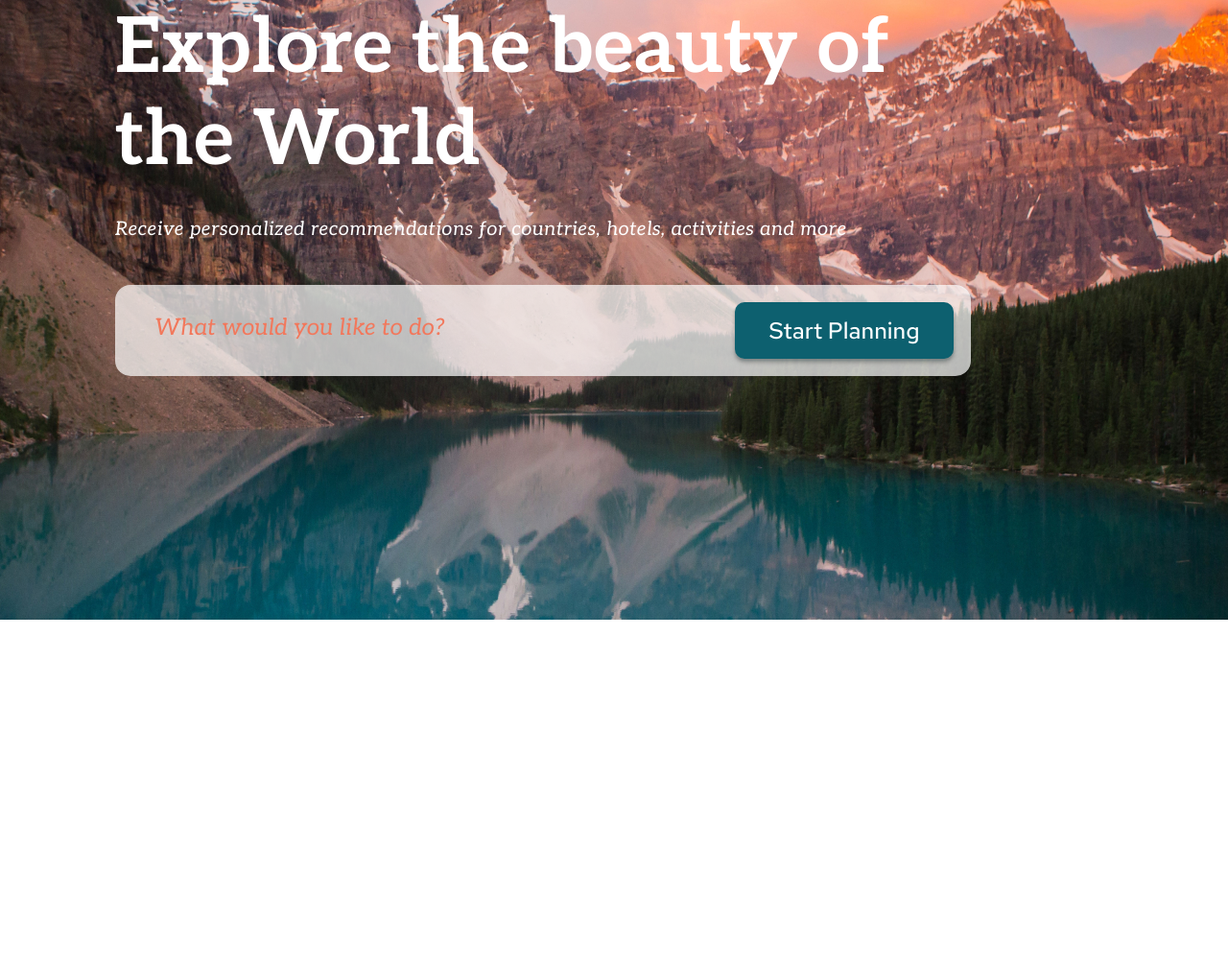
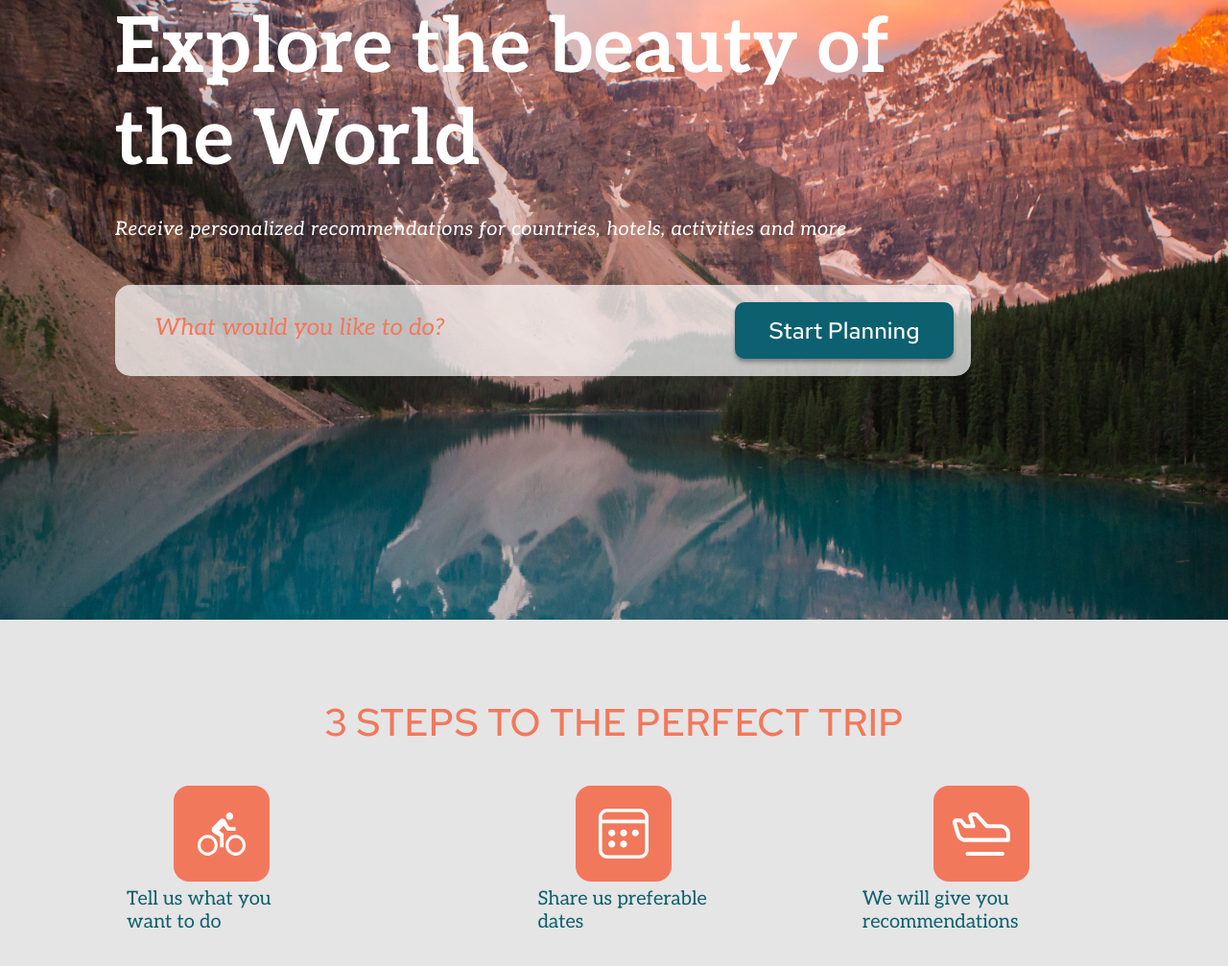
Before and after one commit to Svetik-K/Travel, a plain HTML site: page travel/index.html in a window 1280 px wide. Shown: the part 119-1126 px from the top of the page at 96% size. Before the commit the page ends 800 px from the top, so only its background shows below. Drawn offline with Linux system fonts and the light colour scheme.

Commit message:
feat: add 'steps' section

```diff
--- a/travel/index.html
+++ b/travel/index.html
@@ -40,7 +40,20 @@
                     <button class="button button-start">Start Planning</button>
                 </div>
             </section>
-            <section></section>
+            <section class="steps">
+                <h2 class="title title-steps">3 STEPS TO THE PERFECT TRIP</h2>
+                <div class="steps__cards">
+                    <div class="card card1">
+                        <p>Tell us what you want to do</p>
+                    </div>
+                    <div class="card card2">
+                        <p>Share us preferable dates </p>
+                    </div>
+                    <div class="card card3">
+                        <p>We will give you recommendations</p>
+                    </div>
+                </div>
+            </section>
             <section></section>
             <section></section>
 
--- a/travel/style.css
+++ b/travel/style.css
@@ -14,6 +14,7 @@ body, html {
     --white: #FFFFFF;
     --orange: #F2785C;
     --marine: #0D606F;
+    --grey: #E5E5E5;
 }
 .button {
     font-family: 'Red Hat Text', sans-serif;
@@ -24,8 +25,15 @@ body, html {
     box-shadow: 0px 4px 4px rgba(0, 0, 0, 0.25), 0px 2px 3px rgba(13, 96, 111, 0.16);
     cursor: pointer;
 }
-h1 {
-    font-family: 'Aleo', serif;
+.title {
+    font-family: 'Red Hat Text';
+    font-style: normal;
+    font-weight: 500;
+    font-size: 4em;
+    line-height: 53px;
+    color: var(--orange);
+    text-align: center;
+    margin-top: 0;
 }
 .container {
     max-width: 1440px;
@@ -66,7 +74,7 @@ h1 {
     line-height: 21.17px;
 }
 .navbar__list:last-child {
-    padding-right: 39px;
+    padding-right: 38px;
 }
 .navbar__list li a {
     text-decoration: none;
@@ -80,6 +88,8 @@ h1 {
 }
 
 /* Main */
+
+/* Intro */
 .intro {
     padding: 32px 428px 221px 120px;
     background-image: url(./assets/images/intro_bg.jpg);
@@ -104,7 +114,7 @@ h1 {
     font-family: 'Aleo', serif;
     font-style: italic;
     /* font-weight: 700; */
-    font-size: 2.0em;
+    font-size: 2em;
     line-height: 24px;
     letter-spacing: 0.5px;
     color: var(--white);
@@ -137,3 +147,50 @@ h1 {
     font-size: 2.4em;
     line-height: 32px;
 }
+
+/* Steps */
+
+.steps {
+    padding: 80px 132px 97px;
+    background-color: var(--grey);
+}
+.title-steps {
+    margin-bottom: 40px;
+}
+.steps__cards {
+    display: flex;
+    flex-direction: row;
+}
+.card {
+    height: 154px;
+    display: flex;
+    flex-direction: column;
+    justify-content: flex-end;
+}
+.card p {
+    font-family: 'Aleo';
+    font-style: normal;
+    font-weight: 400;
+    font-size: 2em;
+    line-height: 24px;
+    color: var(--marine);
+    vertical-align: bottom;
+    margin: 0;
+}
+.card1 {
+    background: url(./assets/svg/cycle.svg);
+    background-position: top center;
+    background-repeat: no-repeat;
+    margin-right: 231px;
+}
+.card2 {
+    background: url(./assets/svg/calender.svg);
+    background-position: top center;
+    background-repeat: no-repeat;
+    margin-right: 160px;
+}
+.card3 {
+    background: url(./assets/svg/plane.svg);
+    background-position: top center;
+    background-repeat: no-repeat;
+}
```
Also changed, not shown: travel/assets/svg/calender.svg (added), travel/assets/svg/cycle.svg (added), travel/assets/svg/plane.svg (added).
